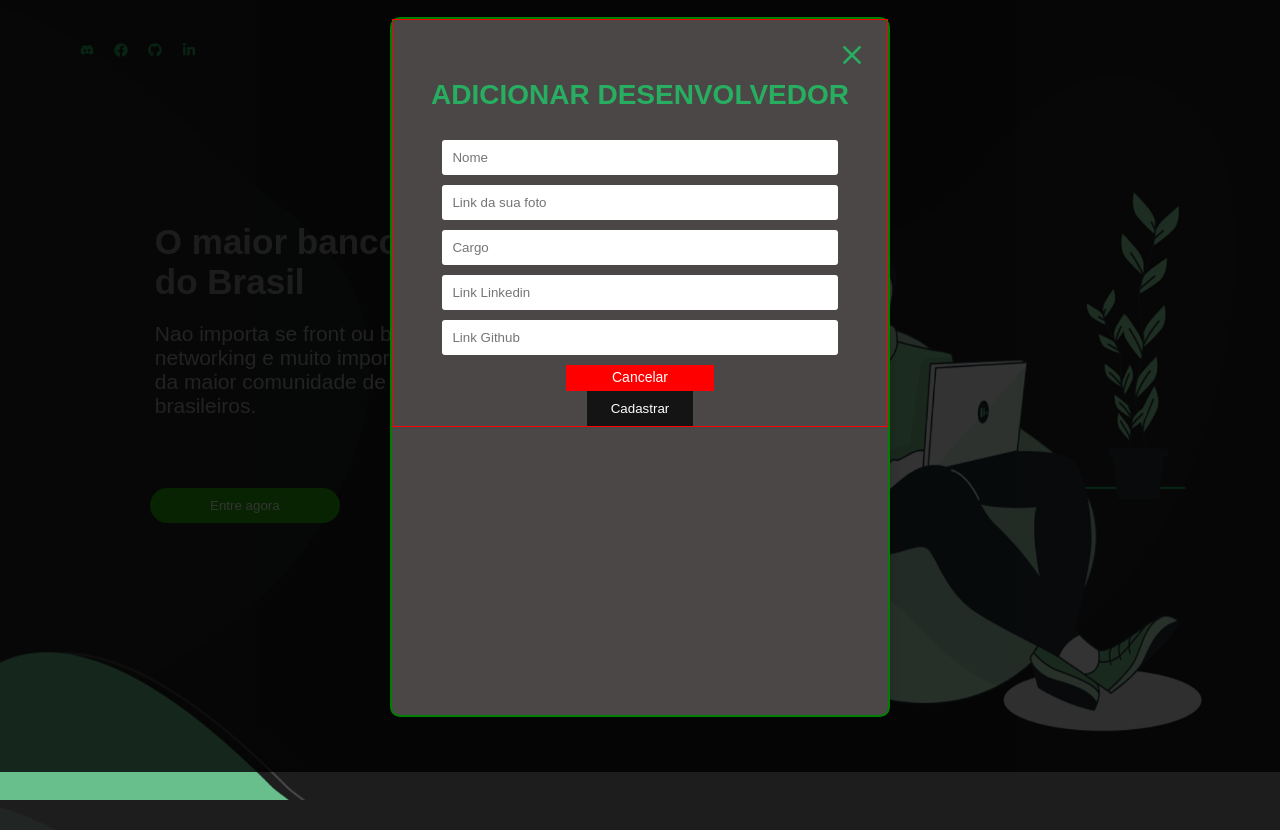
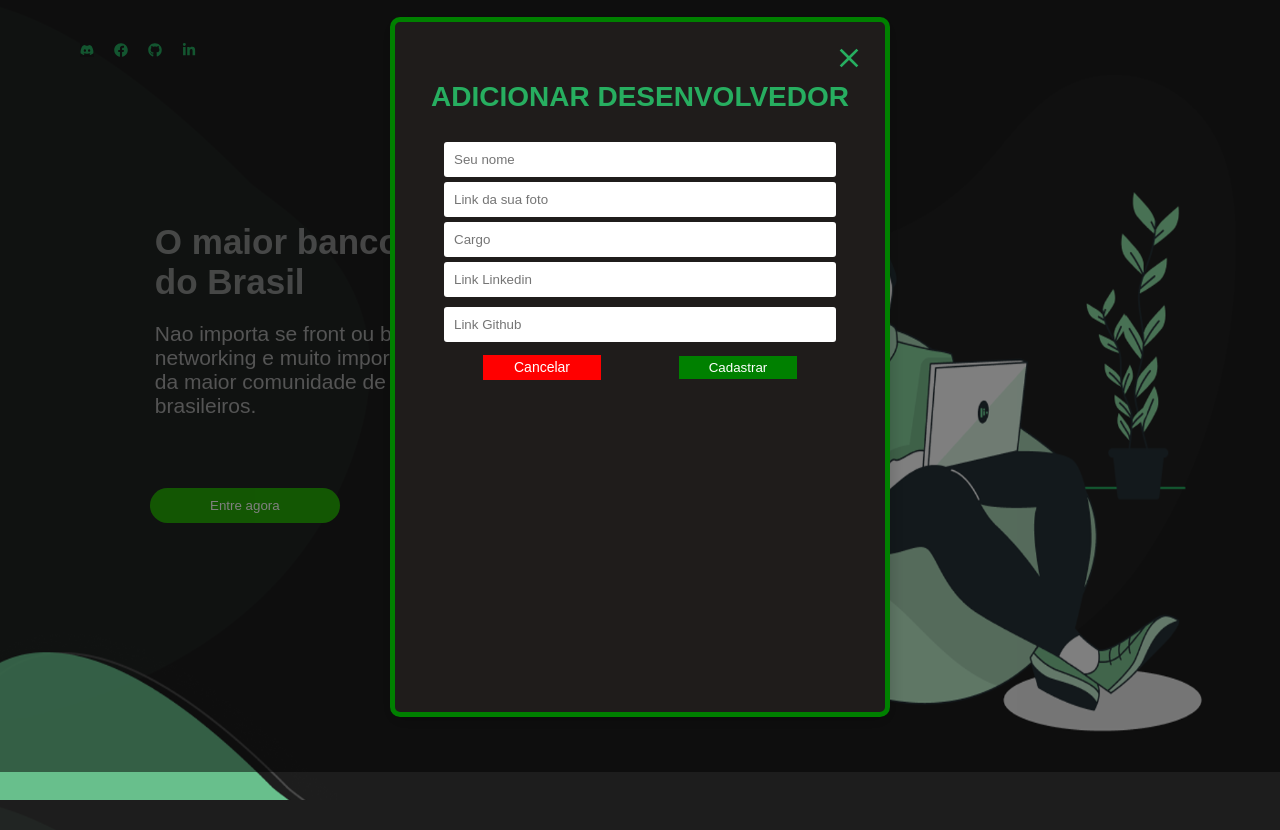
Before and after one commit to Ghenriquer10/desafio_ballerini_devs, a React (Create React App) app: page / in a window 1280 px wide. Both pictures are taken after a click on the button "Entre agora". Built offline with nearby package versions, Linux system fonts and the light colour scheme.

Commit message:
updating modal

```diff
--- a/src/components/Modal/index.js
+++ b/src/components/Modal/index.js
@@ -2,13 +2,12 @@ import React, { useRef, useEffect, useCallback } from 'react';
 import * as C from './style';
 import { useSpring, animated } from 'react-spring';
 import {useForm} from 'react-hook-form'
-import {yupResolver} from '@hookform/resolvers';
+import {yupResolver} from '@hookform/resolvers/yup';
 import * as yup from 'yup';
 
 export const ModalButton = ({ showModal, setShowModal }) => {
 
     const modalRef = useRef();
-    const {register, handleSubmit, formState: {erros} } = useForm();
 
     const animation = useSpring({
       config: {
@@ -41,6 +40,19 @@ export const ModalButton = ({ showModal, setShowModal }) => {
         [keyPress]
         );
 
+
+        const schema = yup.object().shape({
+          nameDev: yup.string().required("Digite um nome"),
+          photo: yup.string().required("Link do seu avatar"),
+          office: yup.string().required("Digite seu cargo Dev"),
+          linkLikedin: yup.string(),
+          linkGithub: yup.string()
+        })
+
+        const {register, handleSubmit, formState:{ errors }} = useForm({
+          resolver: yupResolver(schema),
+        });
+
         const addDev = (data, e) => {
           console.log(data);
           e.target.reset()
@@ -55,17 +67,23 @@ export const ModalButton = ({ showModal, setShowModal }) => {
                 <C.ModalContent>
                   <form onSubmit={handleSubmit(addDev)}>
                     <h1>Adicionar desenvolvedor</h1>
-                    <input type="text" id='name' name='nameDev' {...register('nameDev', {required: true})} placeholder='Nome'/>
+                    <input type="text" {...register('nameDev')} placeholder='Seu nome'/>
+                    <p>{errors.nameDev?.message}</p>
                     <input type="text" name='photo' {...register('photo')} placeholder='Link da sua foto'/>
+                    <p>{errors.photo?.message}</p>
                     <input type="text" name='office' {...register('office')} placeholder='Cargo'/>
-                    <input type="text" name='linkLikedin' {...register('linkLikedin')} placeholder='Link Linkedin'/>
+                    <p>{errors.office?.message}</p>
+                    <input type='text' name='linkLikedin' {...register('linkLikedin')} placeholder='Link Linkedin'/>
                     <input type="text" name='linkGithub' {...register('linkGithub')} placeholder='Link Github'/>
+                    <p>{errors.linkGithub?.message}</p>
+                    <C.ButtonsDiv>
                       <C.ButtonCancel className='buttons' aria-label='Close modal'
                         onClick={() => setShowModal(prev => !prev)}
                         >
                         Cancelar
                       </C.ButtonCancel>
                       <button type='submit'>Cadastrar</button>
+                    </C.ButtonsDiv>
                   </form>
                 </C.ModalContent>
                 <C.CloseModalButton
--- a/src/components/Modal/style.js
+++ b/src/components/Modal/style.js
@@ -5,7 +5,7 @@ import { MdClose } from 'react-icons/md';
 export const Background = styled.div`
   width: 100%;
   height: 100%;
-  background: rgba(0, 0, 0, 0.8);
+  background: rgba(0, 0, 0, 0.5);
   position: fixed;
   display: flex;
   justify-content: center;
@@ -23,8 +23,8 @@ export const ModalWrapper = styled.div`
   z-index: 10;
   border-radius: 10px;
   margin-bottom: 10px;
-  background-color: #4B4746;
-  border: 2px solid green;
+  background-color: #1F1C1B;
+  border: 5px solid green;
 
   h1{
     color: #27ae60;
@@ -47,24 +47,22 @@ export const ModalContent = styled.div`
   flex-direction: column;
   align-items: center;
   line-height: 1.8;
-  color: #141414;
   height: 100%;
+
+  p{
+    margin: 5px 0;
+    color: white;
+    margin-top: -10px;
+  }
 
   form{
     display: flex;
     align-items: center;
-    border: 1px solid red;
     justify-content: center;
     flex-direction: column;
     width: 100%;
   }
 
-  button {
-    padding: 10px 24px;
-    background: #141414;
-    color: #fff;
-    border: none;
-  }
 
   && input{
     align-items: center;
@@ -76,7 +74,7 @@ export const ModalContent = styled.div`
     margin-bottom: 10px;
     border-radius: 3px;
   }
-`;
+  `;
 
 export const ButtonCancel = styled.div`
   background-color: red;
@@ -94,7 +92,7 @@ export const Register = styled.button.attrs({
   text-align: center;
   color: #fff;
   cursor: pointer;
-`;
+  `;
 
 export const CloseModalButton = styled(MdClose)`
   cursor: pointer;
@@ -110,4 +108,20 @@ export const CloseModalButton = styled(MdClose)`
     transition: all 1s;
     color: #FFF;
   }
-`;
+  `;
+
+export const ButtonsDiv = styled.div`
+  display: flex;
+  align-items: center;
+  justify-content: space-around;
+  width: 80%;
+  height: 40px;
+
+  && button {
+      width: 30%;
+      padding: 4px;
+      background: green;
+      color: #fff;
+      border: none;
+    }
+  `;
--- a/src/style/global.js
+++ b/src/style/global.js
@@ -2,8 +2,6 @@ import { createGlobalStyle } from 'styled-components';
 import back from '../assets/backg.png'
 
 export default createGlobalStyle`
-    @import url('https://fonts.googleapis.com/css2?family=Maven+Pro&family=Overpass&display=swap');
-
     *{
         padding: 0;
         margin: 0;
```
Lines whose indentation alone changed are shown as unchanged.
